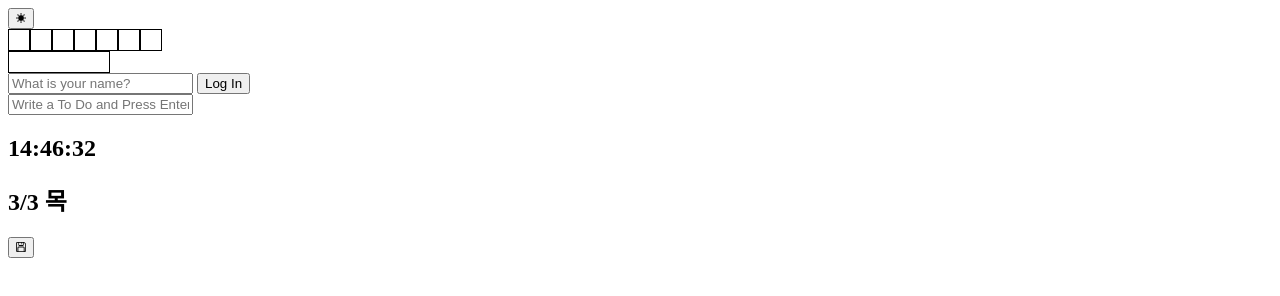
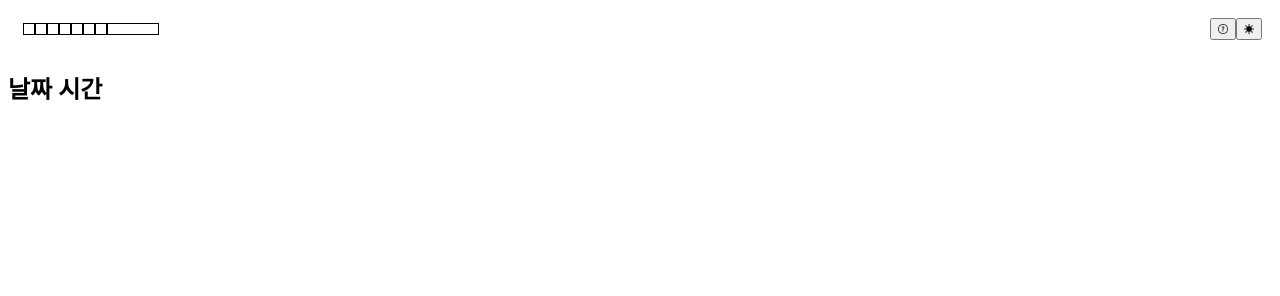
Before and after one commit to htogether7/to-do-list, a plain HTML site: page index.html in a window 1280 px wide. Drawn offline with Linux system fonts and the light colour scheme.

Commit message:
Feat: make new html
To refactor code, make new html.
Now start new version of todolist

```diff
--- a/css/style.css
+++ b/css/style.css
@@ -1,56 +1,42 @@
-.hidden {
-  display: none;
+.header-container {
+  width: 100%;
+  display: flex;
+  flex-direction: row;
+  justify-content: space-between;
 }
 
-img {
+.week-task {
+  display: flex;
+  justify-content: space-around;
+}
+
+div[class$="day"] {
+  width: 10px;
+  height: 10px;
+  border: 1px solid black;
+  /* background-color: red; */
+}
+
+.today-task {
+  width: 50px;
+  height: 10px;
+  border: 1px solid black;
+}
+
+.header-container > div {
+  margin: 10px;
+}
+
+img[class$="image"] {
   width: 10px;
   height: 10px;
 }
 
-.dark {
-  background-color: black;
+.color-container {
+  display: flex;
+  padding: 5px;
 }
 
-.light {
-  color: white;
-}
-
-.success {
-  background-color: green;
-}
-
-.mid {
-  background-color: yellow;
-}
-
-.fail {
-  background-color: red;
-}
-
-div[id$="day"] {
-  width: 20px;
-  height: 20px;
-  border: 1px black solid;
-  transition: all 2s;
-}
-
-.day-box {
+.button-container {
   display: flex;
 }
-
-/* #seventh-day {
-  background-color: green;
-  transition: all 2s;
-} */
-
-.save {
-  background-color: red;
-}
-
-.today-task {
-  width: 100px;
-  height: 20px;
-  border: 1px black solid;
-  background-color: white;
-  transition: all 2s;
-}
--- a/index.html
+++ b/index.html
@@ -1,50 +1,40 @@
 <!DOCTYPE html>
-<html lang="en">
+<html lang="ko">
 <head>
     <meta charset="UTF-8">
     <meta http-equiv="X-UA-Compatible" content="IE=edge">
     <meta name="viewport" content="width=device-width, initial-scale=1.0">
     <link rel="stylesheet" href="css/style.css">
-    <title>Momentum</title>
+    <title>TodoList</title>
 </head>
 <body>
-    <div>
-        <button id="mode">
-            <img class="mode-image" src="img/sun.png">
-        </button>
-    </div>
-    <div class="day-box">
-        <div id="first-day"></div>
-        <div id="second-day"></div>
-        <div id="third-day"></div>
-        <div id="fourth-day"></div>
-        <div id="fifth-day"></div>
-        <div id="sixth-day"></div>
-        <div id="seventh-day"></div>
-    </div>
-    <div class="today-task"></div>
-    <form id="login-form" class="hidden">
-        <input required maxlength="15" type="text" placeholder="What is your name?">
-        <button>Log In</button>
-    </form>
-    <h1 class="hidden" id="greeting"></h1>
-    <form id = "todo-form">
-        <input type="text" placeholder="Write a To Do and Press Enter" required>
-    </form>
-    <ul id="todo-list"></ul>
-    <h2 id="clock">00:00:00</h2>
-    <h2 id="day"></h2>
-    <div>
-        <button id="save-button">
-            <img class="save-image" src="img/save.png">
-        </button>
-    </div>
-    <script src="js/clock.js"></script>
-    <script src="js/greetings.js"></script>
-    <script src="js/todo.js"></script>
-    <script src="js/save.js"></script>
-    <script src="js/dark.js"></script>
+    <header>
+        <div class="header-container">
+            <div class="color-container">
+                <div class="week-task">
+                    <div class="first-day"></div>
+                    <div class="second-day"></div>
+                    <div class="third-day"></div>
+                    <div class="fourth-day"></div>
+                    <div class="fifth-day"></div>
+                    <div class="sixth-day"></div>
+                    <div class="seventh-day"></div>
+                </div>
+                <div class="today-task"></div>
+            </div>
+            <div class="button-container">
+                <button class="help-button">
+                    <img class="help-image" src="img/question.png">
+                </button>
 
-
+                <button class="mode-button">
+                    <img class="mode-image" src="img/sun.png">
+                </button>
+            </div>
+        </div>
+        <div class="time-container">
+            <h2>날짜 시간</h2>
+        </div>
+    </header>
 </body>
 </html>
--- a/js/clock.js
+++ b/js/clock.js
@@ -1,6 +1,6 @@
 const clock = document.querySelector("h2#clock");
 const day = document.querySelector("h2#day");
-let dayChangeCount = 1;
+let dayChangeCount = 0;
 
 function getClock() {
     const parsedToDosClock = JSON.parse(localStorage.getItem("todos"));
```
Also changed, not shown: img/question.png (added).
